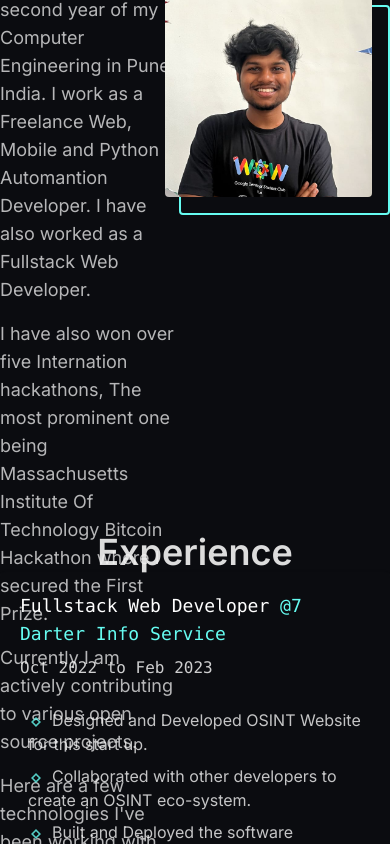
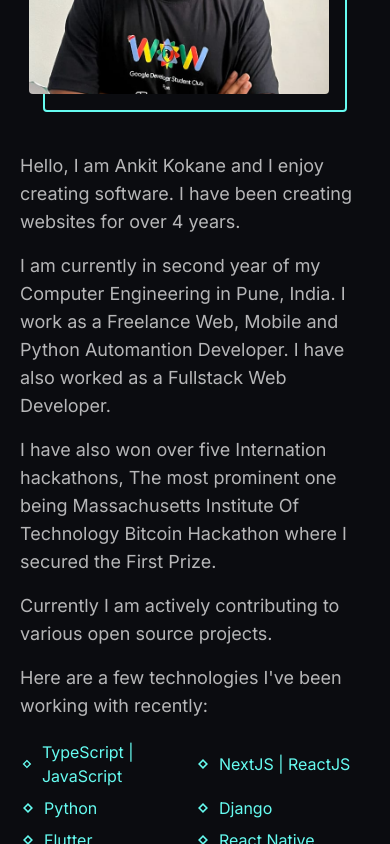
Before and after one commit to thedudeontitan/thedudeontitan.github.io.new, a Next.js app: page / in a window 390 px wide. Shown: the part 1156-2000 px from the top of the page. Built offline with nearby package versions, Linux system fonts and the light colour scheme.

Commit message:
made about and experience sectionresponsive for mobile
Signed-off-by: Ankit Kokane <97180942+thedudeontitan@users.noreply.github.com>

```diff
--- a/app/(components)/About.tsx
+++ b/app/(components)/About.tsx
@@ -15,15 +15,15 @@ export default function About() {
 
   return (
     <section>
-      <div className="lg:mx-28 xl:mx-96 h-screen flex">
-        <div className="flex flex-row justify-between w-full lg:gap-x-20">
-          <div className="my-auto w-2/3">
-            <div className="flex flex-row lg:gap-x-10 items-center mb-14">
-              <span className="text-4xl font-semibold text-[#f3f3f3] opacity-90">
-                About Me
-              </span>
-              <div className="border-t hidden lg:flex w-80 border-[#353D47]" />
-            </div>
+      <div className="lg:mx-28 xl:mx-96 h-screen flex flex-col">
+        <div className="mt-10 lg:mt-0 flex flex-row lg:gap-x-10 items-center justify-center lg:justify-normal mb-10 lg:mb-14">
+          <span className="text-4xl font-semibold text-[#f3f3f3] opacity-90">
+            About Me
+          </span>
+          <div className="border-t hidden lg:flex w-80 border-[#353D47]" />
+        </div>
+        <div className="flex flex-col-reverse lg:flex-row lg:justify-between items-center  w-full lg:gap-x-20">
+          <div className="my-auto mx-5 lg:mx-0 lg:w-2/3 mt-10 lg:mt-0">
             <div className="flex flex-col gap-y-4 text-lg opacity-70">
               <span className="">
                 Hello, I am Ankit Kokane and I enjoy creating software. I have
@@ -45,7 +45,8 @@ export default function About() {
                 projects.
               </span>
               <span>
-                Here are a few technologies I&apos;ve been working with recently:
+                Here are a few technologies I&apos;ve been working with
+                recently:
               </span>
             </div>
             <div className="grid grid-cols-2 gap-y-2 text-base mt-5">
@@ -84,7 +85,7 @@ export default function About() {
             </div>
           </div>
           <div
-            className={`border-2 border-[#66FCF1] rounded h-fit w-fit my-auto transition-all ${
+            className={` border-2 border-[#66FCF1] rounded h-fit w-fit my-auto transition-all ${
               isHovered ? "translate-x-1 translate-y-1" : ""
             }`}
           >
--- a/app/(components)/Experience.tsx
+++ b/app/(components)/Experience.tsx
@@ -40,15 +40,18 @@ const jobs: job[] = [
 export default function Experience() {
   return (
     <section>
-      <div className="h-screen flex">
-        <div className="flex flex-col my-auto w-full items-center xl:mx-96 lg:mx-24">
-          <span className="text-4xl font-semibold opacity-90 text-[#f3f3f3] lg:mb-20">
+      <div className="mx-5 lg:mx-28 xl:mx-96 h-screen flex flex-col mt-[60vh]">
+        <div className="flex flex-col w-full items-center xl:mx-96 lg:mx-24 ">
+          <span className="text-4xl font-semibold opacity-90 text-[#f3f3f3] mb-10 lg:mb-20">
             Experience
           </span>
 
-          <div className="grid grid-cols-1 lg:grid-cols-2 gap-x-10">
+          <div className="grid grid-cols-1 lg:grid-cols-2 gap-10">
             {jobs.map((info) => (
-              <div key={info.key} className="hover:bg-[#66FCF1] rounded-md transition-all">
+              <div
+                key={info.key}
+                className="hover:bg-[#66FCF1] rounded-md transition-all"
+              >
                 <div className="bg-[#0B0C10] shadow-md flex flex-col gap-2 p-5 rounded-md shadow-[#232427] h-full transition-all hover:-translate-x-2 hover:-translate-y-2">
                   <div className="inline-block font-mono font-medium">
                     <span className="text-lg">{info.title}</span>
--- a/app/page.tsx
+++ b/app/page.tsx
@@ -5,14 +5,15 @@ import Contact from "./(components)/Contact";
 import Projects from "./(components)/Projects";
 import Link from "next/link";
 
-
 export default function page() {
   return (
     <div className="bg-[#0B0C10] text-white">
       <div className="min-h-screen">
         <div className="mx-5 lg:ml-80 flex h-screen">
           <div className="flex flex-col gap-y-5 my-auto">
-            <span className="text-lg lg:text-xl text-[#66FCF1]">Hello, I&apos;m</span>
+            <span className="text-lg lg:text-xl text-[#66FCF1]">
+              Hello, I&apos;m
+            </span>
             <span className="text-5xl lg:text-7xl font-semibold text-[#f3f3f3] ">
               Ankit Kokane.
             </span>
```
